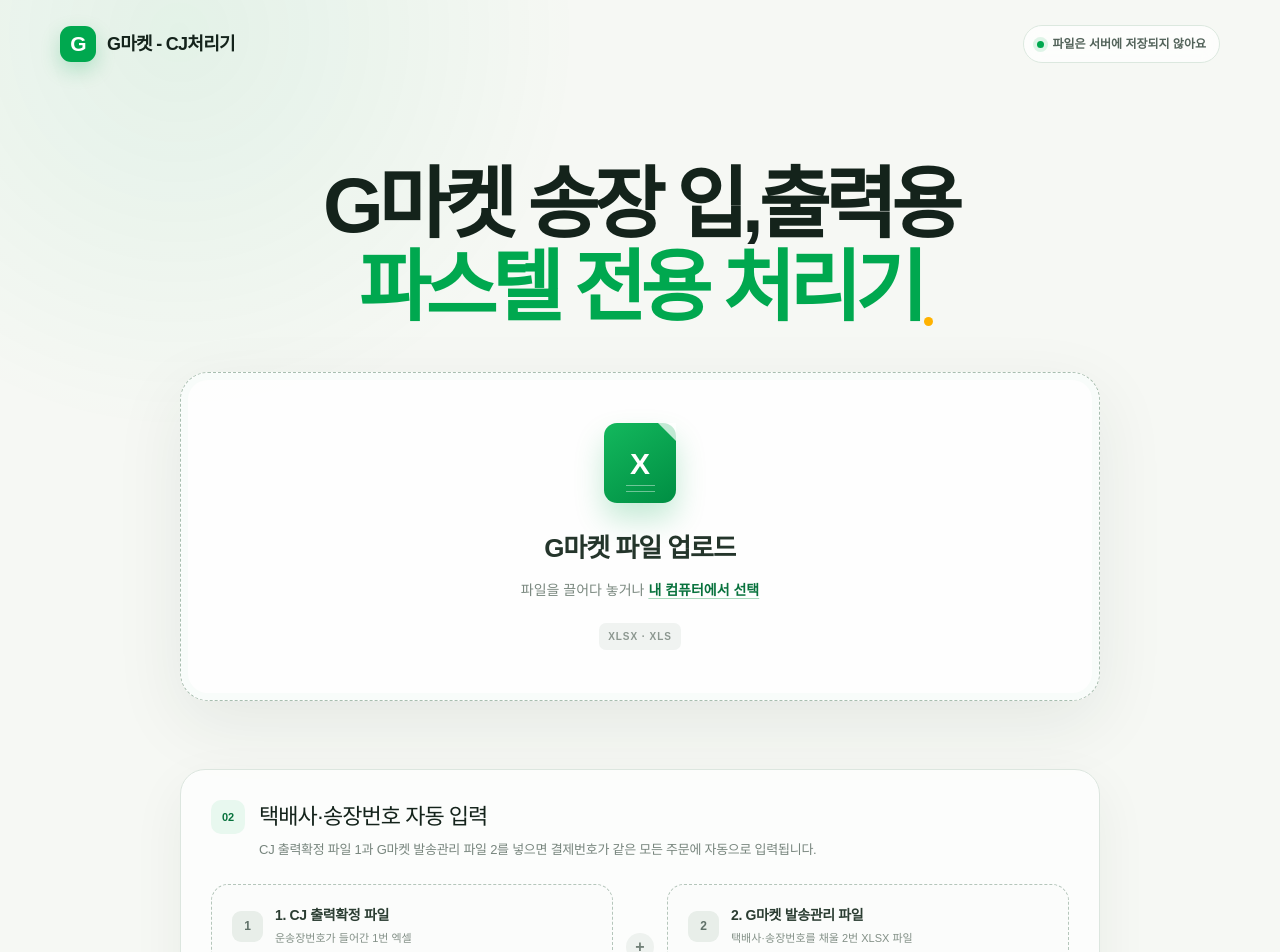
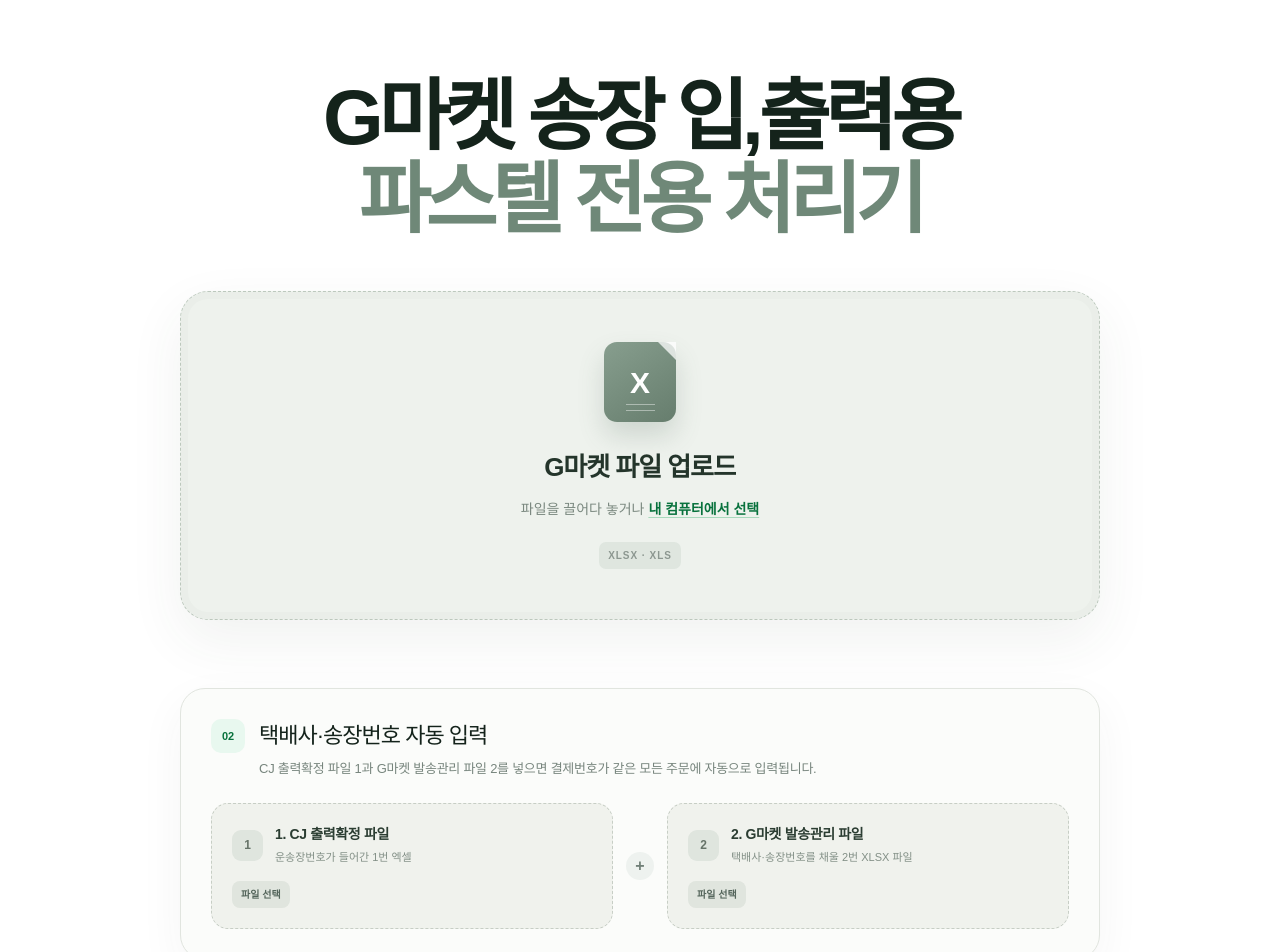
Before and after one commit to horang9411/G1-pastel, a Next.js app: page / in a window 1280 px wide. Shown: the top 952 px of the page. Built offline with nearby package versions, Linux system fonts and the light colour scheme.

Commit message:
Simplify interface with pastel uploads

```diff
--- a/app/globals.css
+++ b/app/globals.css
@@ -16,15 +16,13 @@
 }
 
 html {
-  background: var(--cream);
+  background: #fff;
   scroll-behavior: smooth;
 }
 
 body {
   margin: 0;
-  background:
-    radial-gradient(circle at 14% 3%, rgba(0, 168, 79, 0.08), transparent 25rem),
-    var(--cream);
+  background: #fff;
   color: var(--ink);
   font-family:
     Pretendard, "Apple SD Gothic Neo", "Noto Sans KR", Arial, sans-serif;
@@ -99,7 +97,7 @@
 
 .hero {
   width: min(920px, calc(100% - 40px));
-  margin: 76px auto 43px;
+  margin: 76px auto 50px;
   text-align: center;
 }
 
@@ -112,19 +110,12 @@
 }
 
 .hero h1 span {
-  color: var(--green);
+  color: #6f8878;
   position: relative;
 }
 
 .hero h1 span::after {
-  content: "";
-  position: absolute;
-  right: -12px;
-  bottom: 6px;
-  width: 9px;
-  height: 9px;
-  border-radius: 50%;
-  background: #ffb200;
+  display: none;
 }
 
 .workspace {
@@ -139,12 +130,12 @@
   flex-direction: column;
   align-items: center;
   justify-content: center;
-  border: 1.5px dashed #a8beb0;
+  border: 1.5px dashed #bcc8bd;
   border-radius: 28px;
-  background: rgba(255, 255, 255, 0.86);
+  background: #eef2ed;
   box-shadow:
-    0 22px 70px rgba(26, 55, 38, 0.08),
-    inset 0 0 0 7px rgba(0, 168, 79, 0.025);
+    0 20px 55px rgba(51, 69, 57, 0.07),
+    inset 0 0 0 7px rgba(112, 139, 119, 0.035);
   cursor: pointer;
   outline: none;
   transition:
@@ -158,11 +149,11 @@
 .dropzone:focus-visible,
 .dropzone.is-dragging {
   transform: translateY(-2px);
-  border-color: var(--green);
-  background: #fbfffc;
+  border-color: #8fa394;
+  background: #e8eee8;
   box-shadow:
-    0 26px 80px rgba(20, 77, 43, 0.12),
-    0 0 0 5px rgba(0, 168, 79, 0.08);
+    0 23px 62px rgba(51, 69, 57, 0.1),
+    0 0 0 5px rgba(112, 139, 119, 0.09);
 }
 
 .file-icon {
@@ -173,12 +164,12 @@
   place-items: center;
   position: relative;
   border-radius: 13px;
-  background: linear-gradient(145deg, #13b85d, #008e43);
+  background: linear-gradient(145deg, #879e8e, #667d6d);
   color: white;
   font-family: Arial, sans-serif;
   font-size: 30px;
   font-weight: 900;
-  box-shadow: 0 16px 30px rgba(0, 168, 79, 0.23);
+  box-shadow: 0 14px 27px rgba(82, 105, 89, 0.2);
 }
 
 .file-icon::before {
@@ -231,7 +222,7 @@
   margin-top: 22px;
   padding: 6px 9px;
   border-radius: 7px;
-  background: #f0f3f1;
+  background: #dfe6df;
   color: #8c9790;
   font-family: Arial, sans-serif;
   font-size: 10px;
@@ -701,6 +692,47 @@
   text-align: center;
 }
 
+/* Calm white layout with low-saturation pastel upload surfaces. */
+.shipping-tool {
+  border-color: #e1e5df;
+  background: #fbfcfa;
+  box-shadow: 0 16px 46px rgba(52, 67, 57, 0.05);
+}
+
+.mini-upload {
+  border-color: #c7cec5;
+  background: #f0f2ed;
+}
+
+.mini-upload:hover,
+.mini-upload:focus-within {
+  border-color: #93a396;
+  background: #e9eee8;
+}
+
+.mini-upload.is-ready {
+  border-color: #aebdaf;
+  background: #e8eee8;
+}
+
+.mini-upload-step {
+  background: #dfe5de;
+  color: #667368;
+}
+
+.mini-upload.is-ready .mini-upload-step {
+  background: #829788;
+}
+
+.mini-upload-action {
+  background: #e0e5de;
+}
+
+.mini-upload.is-ready .mini-upload-action {
+  background: #d7e2d8;
+  color: #536b5b;
+}
+
 @media (max-width: 720px) {
   .topbar {
     height: 72px;
--- a/app/invoice-converter.tsx
+++ b/app/invoice-converter.tsx
@@ -671,17 +671,6 @@
 
   return (
     <main>
-      <header className="topbar">
-        <a className="brand" href="#" aria-label="처음으로">
-          <span className="brand-mark">G</span>
-          <span>G마켓 - CJ처리기</span>
-        </a>
-        <span className="privacy-pill">
-          <span className="privacy-dot" />
-          파일은 서버에 저장되지 않아요
-        </span>
-      </header>
-
       <section className="hero">
         <h1>
           G마켓 송장 입,출력용
@@ -690,7 +679,7 @@
         </h1>
       </section>
 
-      <section className="workspace" aria-label="엑셀 변환">
+      <section className="workspace" id="excel-tools" aria-label="엑셀 변환">
         <div
           className={`dropzone ${isDragging ? "is-dragging" : ""} ${
             result ? "has-file" : ""
```
Also changed, not shown: 1 other file (tests, documents, lock files or other folders).
